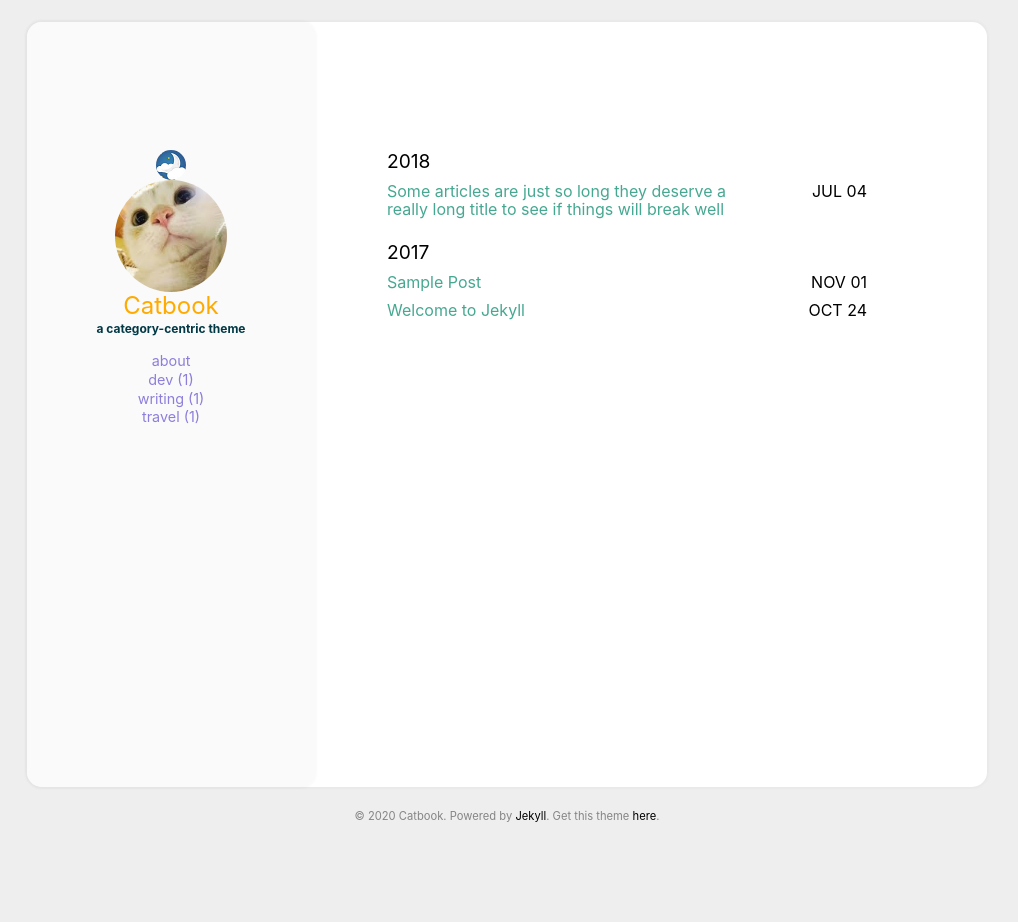
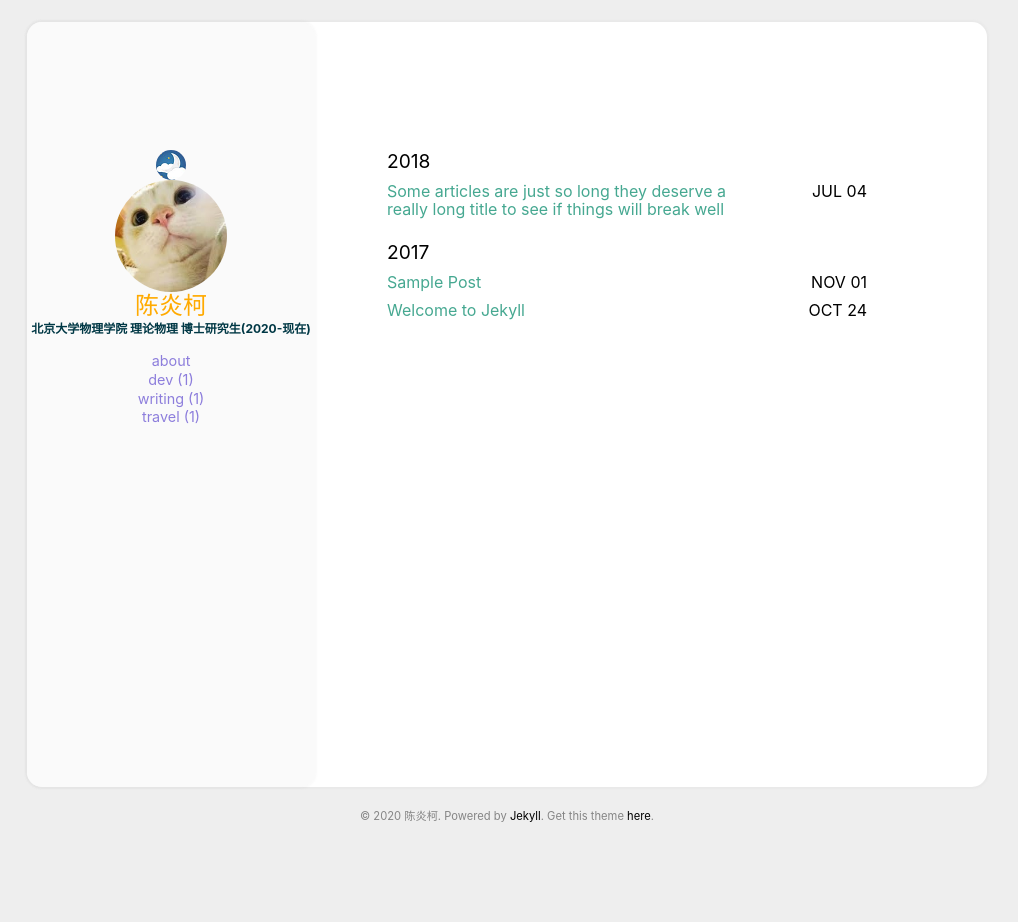
Before and after one commit to Yanke-Chen/Yanke-Chen.github.io, a Jekyll site: the page built from index.html, in a window 1280 px wide. Shown: the whole page, without its empty margins (133-1151 px from the left). Built offline with Jekyll 4.4.1, drawn with Linux system fonts in a browser that asks for light colours.

Commit message:
first commit

```diff
--- a/_config.yml
+++ b/_config.yml
@@ -1,5 +1,5 @@
 
-title: 陈炎柯 #Your awesome title
+title: 陈炎柯的个人主页 #Your awesome title
 email: chenyanke@stu.edu.pku.cn #youremail@domain.com
 description: > # this means to ignore newlines until "baseurl"
   Write an awesome description for your new site here. You can edit this
@@ -7,7 +7,7 @@ description: > # this means to ignore newlines until "baseurl"
   Google search results) and in your feed.xml site description.
 
 baseurl: # the subpath of the site
-url: http://starry99.github.io/catbook # the base hostname & protocol for your site
+url: https://yanke-chen.github.io # the base hostname & protocol for your site
 
 permalink: /:year-:month/:title
 timezone:
@@ -18,10 +18,10 @@ google_analytics: #UA—XXXXXXXX-X
 disqus_shortname: #disqus shortname
 
 user:
-  name: Catbook
+  name: 陈炎柯
   pic: /assets/img/cat.jpg
-  picAlt: "catbook"
-  job: a category-centric theme
+  picAlt: "陈炎柯"
+  job: 北京大学物理学院 理论物理 博士研究生(2020-现在)
   aboutme: true # comment this out if you don't need the 'about' page.
 
 exclude:
```
Also changed, not shown: 1 other file.
